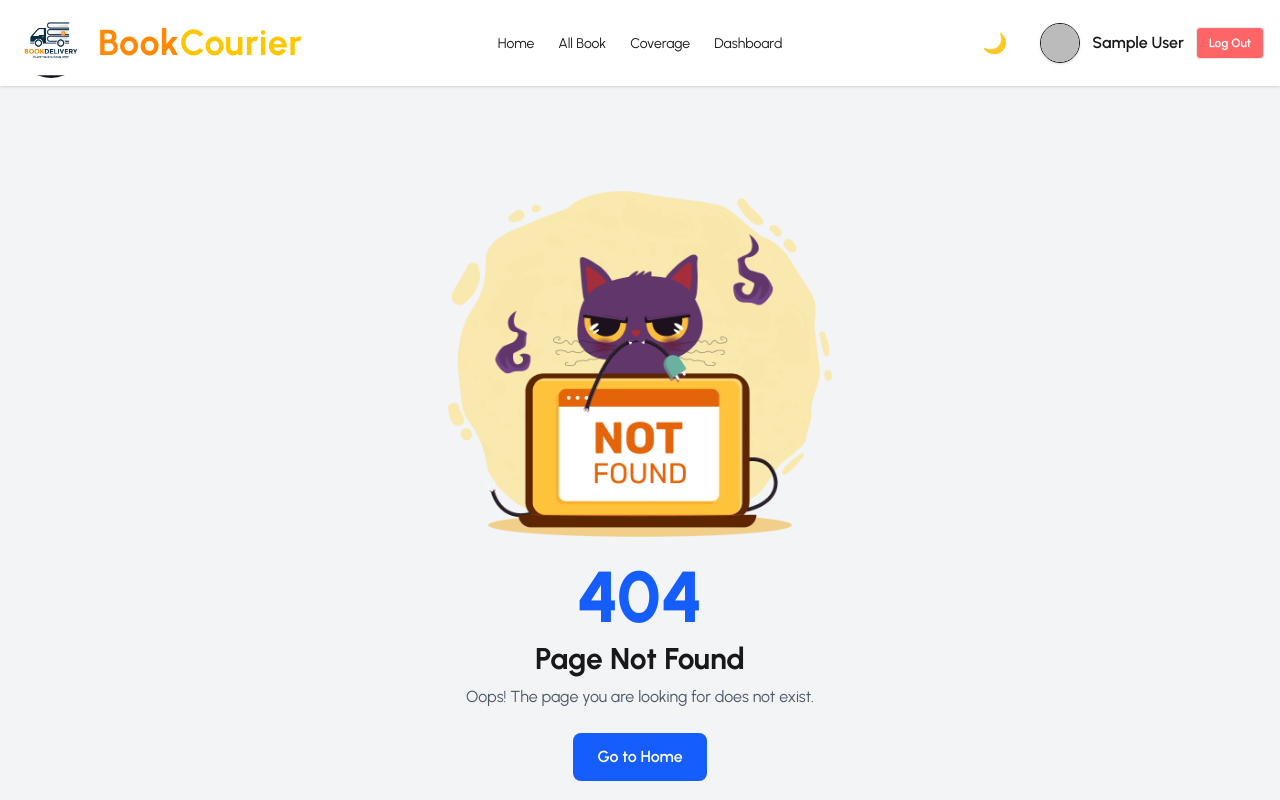
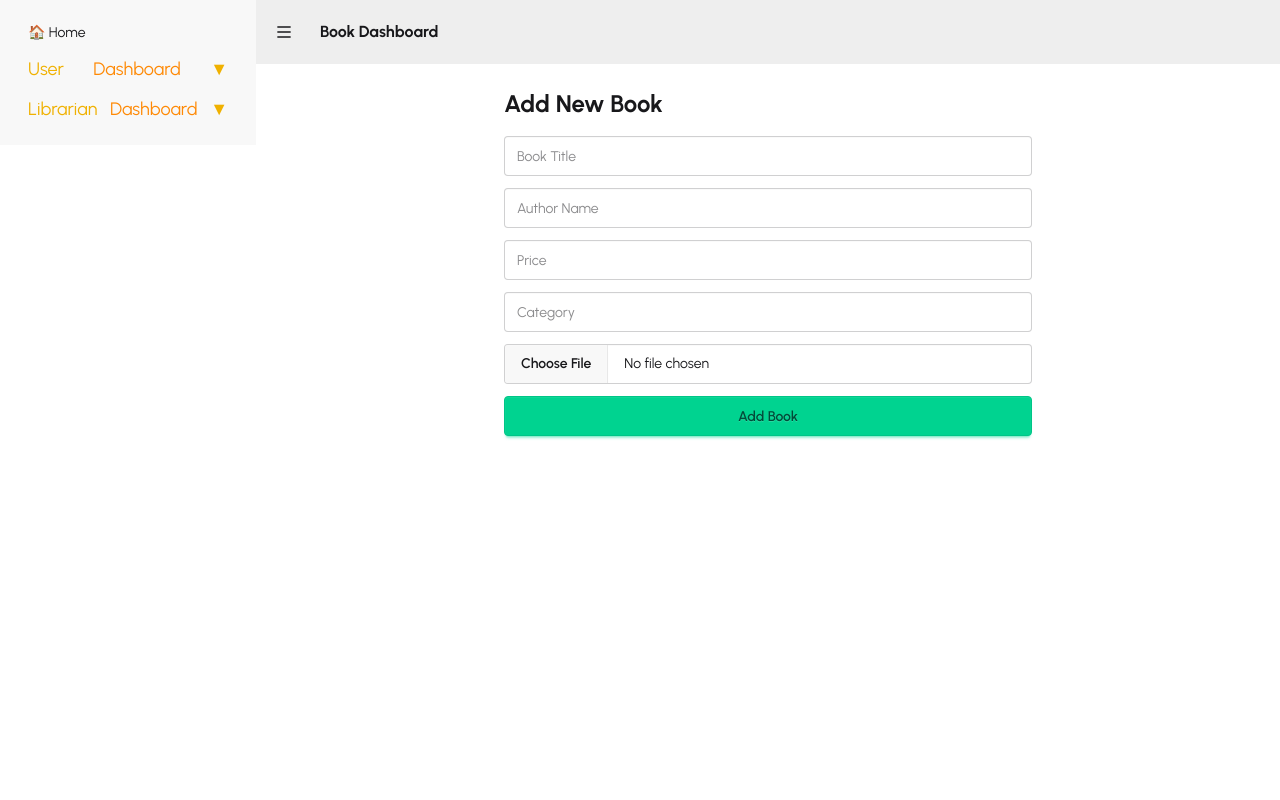
Before and after one commit to kanon8888/book-courier-client, a React (Vite) app: page /dashboard/librarian/add-books in a window 1280 px wide. Shown: the top 800 px of the page. Built offline with nearby package versions, Linux system fonts and the light colour scheme; no server answers; sample sign-in values are in the browser's storage.

Commit message:
hape commit

```diff
--- a/src/layout/DashboardLayout.jsx
+++ b/src/layout/DashboardLayout.jsx
@@ -1,13 +1,27 @@
-import React, { useState } from 'react';
+import React, { useEffect, useState } from 'react';
 import { CgProfile } from 'react-icons/cg';
 import { FaRegCreditCard } from 'react-icons/fa';
 import { MdDeliveryDining } from 'react-icons/md';
 import { Link, NavLink, Outlet } from 'react-router-dom';
+import useAuth from '../hooks/useAuth';
 
 const DashboardLayout = () => {
+    const { user } = useAuth();
     const [userMenuOpen, setUserMenuOpen] = useState(false);
     const [adminMenuOpen, setAdminMenuOpen] = useState(false);
     const [librarianMenuOpen, setLibrarianMenuOpen] = useState(false);
+    const [role, setRole] = useState("");
+
+
+    useEffect(() => {
+        if (user?.email) {
+            fetch(`http://localhost:3000/users/${user.email}/role`)
+                .then(res => res.json())
+                .then(data => setRole(data.role))
+                .catch(err => console.error(err));
+
+        }
+    }, [user]);
 
     return (
         <div className="drawer lg:drawer-open max-w-7xl mx-auto">
@@ -70,13 +84,10 @@ const DashboardLayout = () => {
                     </li>
 
                     {/* ADMIN DASHBOARD */}
+                    {role === "admin" && (
                         <li>
-            <button
-              onClick={() => setAdminMenuOpen(!adminMenuOpen)}
-              className="flex justify-between items-center text-yellow-500 text-lg"
-            >
-              Admin <span className="text-orange-400">Dashboard</span>
-              <span>{adminMenuOpen ? '▲' : '▼'}</span>
+                            <button onClick={() => setAdminMenuOpen(!adminMenuOpen)}>
+                                Admin Dashboard {adminMenuOpen ? '▲' : '▼'}
                             </button>
 
                             {adminMenuOpen && (
@@ -93,6 +104,7 @@ const DashboardLayout = () => {
                                 </ul>
                             )}
                         </li>
+                    )}
 
                     {/* LIBRARIAN DASHBOARD */}
                     <li>
@@ -107,13 +119,13 @@ const DashboardLayout = () => {
                         {librarianMenuOpen && (
                             <ul className="ml-4">
                                 <li>
-                  <NavLink to="/dashboard/librarian/add-book">Add Book</NavLink>
+                                    <NavLink to="/dashboard/librarian/add-books">Add Books</NavLink>
                                 </li>
                                 <li>
                                     <NavLink to="/dashboard/librarian/my-books">My Books</NavLink>
                                 </li>
                                 <li>
-                  <NavLink to="/dashboard/librarian/orders">Orders</NavLink>
+                                    <NavLink to="/dashboard/librarian/orderss">Orderss</NavLink>
                                 </li>
                             </ul>
                         )}
--- /dev/null
+++ b/src/pages/Dashboard/Librarian/AddBooks.jsx
@@ -0,0 +1,113 @@
+import React, { useState } from "react";
+import Swal from "sweetalert2";
+import UseAxiosSecure from "../../../hooks/UseAxiosSecure";
+import axios from "axios";
+
+const AddBooks = () => {
+  const axiosSecure = UseAxiosSecure();
+  const imgbbKey = import.meta.env.VITE_IMGBB_KEY;
+
+  const [loading, setLoading] = useState(false);
+  const [imageFile, setImageFile] = useState(null);
+
+  const handleSubmit = async (e) => {
+    e.preventDefault();
+
+    const form = e.target;
+    const title = form.title.value;
+    const author = form.author.value;
+    const price = form.price.value;
+    const category = form.category.value;
+
+    if (!imageFile) {
+      return Swal.fire("Error", "Please select an image", "error");
+    }
+
+    try {
+      setLoading(true);
+
+      // 1️⃣ Upload image to imgbb
+      const imageData = new FormData();
+      imageData.append("image", imageFile);
+
+      const imgRes = await axios.post(
+        `https://api.imgbb.com/1/upload?key=${imgbbKey}`,
+        imageData
+      );
+
+      const image = imgRes.data.data.url;
+
+      // 2️⃣ Save book to DB
+      const book = {
+        title,
+        author,
+        price,
+        category,
+        image,
+      };
+
+      await axiosSecure.post("/books", book);
+
+      Swal.fire("Success!", "Book added successfully", "success");
+      form.reset();
+      setImageFile(null);
+    } catch (error) {
+      console.error(error);
+      Swal.fire("Error!", "Failed to add book", "error");
+    } finally {
+      setLoading(false);
+    }
+  };
+
+  return (
+    <div className="p-6 max-w-xl mx-auto">
+      <h2 className="text-2xl font-bold mb-4">Add New Book</h2>
+
+      <form onSubmit={handleSubmit} className="space-y-3">
+        <input
+          name="title"
+          className="input input-bordered w-full"
+          placeholder="Book Title"
+          required
+        />
+
+        <input
+          name="author"
+          className="input input-bordered w-full"
+          placeholder="Author Name"
+          required
+        />
+
+        <input
+          name="price"
+          type="number"
+          className="input input-bordered w-full"
+          placeholder="Price"
+          required
+        />
+
+        <input
+          name="category"
+          className="input input-bordered w-full"
+          placeholder="Category"
+          required
+        />
+
+        {/* FILE INPUT */}
+        <input
+          type="file"
+          accept="image/*"
+          className="file-input file-input-bordered w-full"
+          onChange={(e) => setImageFile(e.target.files[0])}
+          required
+        />
+
+        <button disabled={loading} className="btn btn-success w-full">
+          {loading ? "Uploading..." : "Add Book"}
+        </button>
+      </form>
+    </div>
+  );
+};
+
+export default AddBooks;
--- /dev/null
+++ b/src/pages/Dashboard/Librarian/MyBooks.jsx
@@ -0,0 +1,11 @@
+import React from 'react';
+
+const MyBooks = () => {
+    return (
+        <div>
+            yuijgfj
+        </div>
+    );
+};
+
+export default MyBooks;
--- /dev/null
+++ b/src/pages/Dashboard/Librarian/Orderss.jsx
@@ -0,0 +1,11 @@
+import React from 'react';
+
+const Orderss = () => {
+    return (
+        <div>
+            rfvgtbhynj
+        </div>
+    );
+};
+
+export default Orderss;
--- a/src/routers/Router.jsx
+++ b/src/routers/Router.jsx
@@ -22,6 +22,9 @@ import PaymentHistory from "../pages/Dashboard/PaymentHistory/PaymentHistory";
 import AllUsers from "../pages/Dashboard/Admin/AllUsers";
 import ManageBooks from "../pages/Dashboard/Admin/ManageBooks";
 import MyProfilel from "../pages/Dashboard/Admin/MyProfilel";
+import AddBooks from "../pages/Dashboard/Librarian/AddBooks";
+import MyBooks from "../pages/Dashboard/Librarian/MyBooks";
+import Orderss from "../pages/Dashboard/Librarian/Orderss";
 
 
 
@@ -125,6 +128,18 @@ export const router = createBrowserRouter([
             {
                 path: '/dashboard/admin/profile',
                 Component: MyProfilel
+            },
+            {
+                path: '/dashboard/librarian/add-books',
+                Component: AddBooks
+            },
+            {
+                path: '/dashboard/librarian/my-books',
+                Component: MyBooks
+            },
+            {
+                path: '/dashboard/librarian/orderss',
+                Component: Orderss
             }
 
         ]
```
Lines whose indentation alone changed are shown as unchanged.
